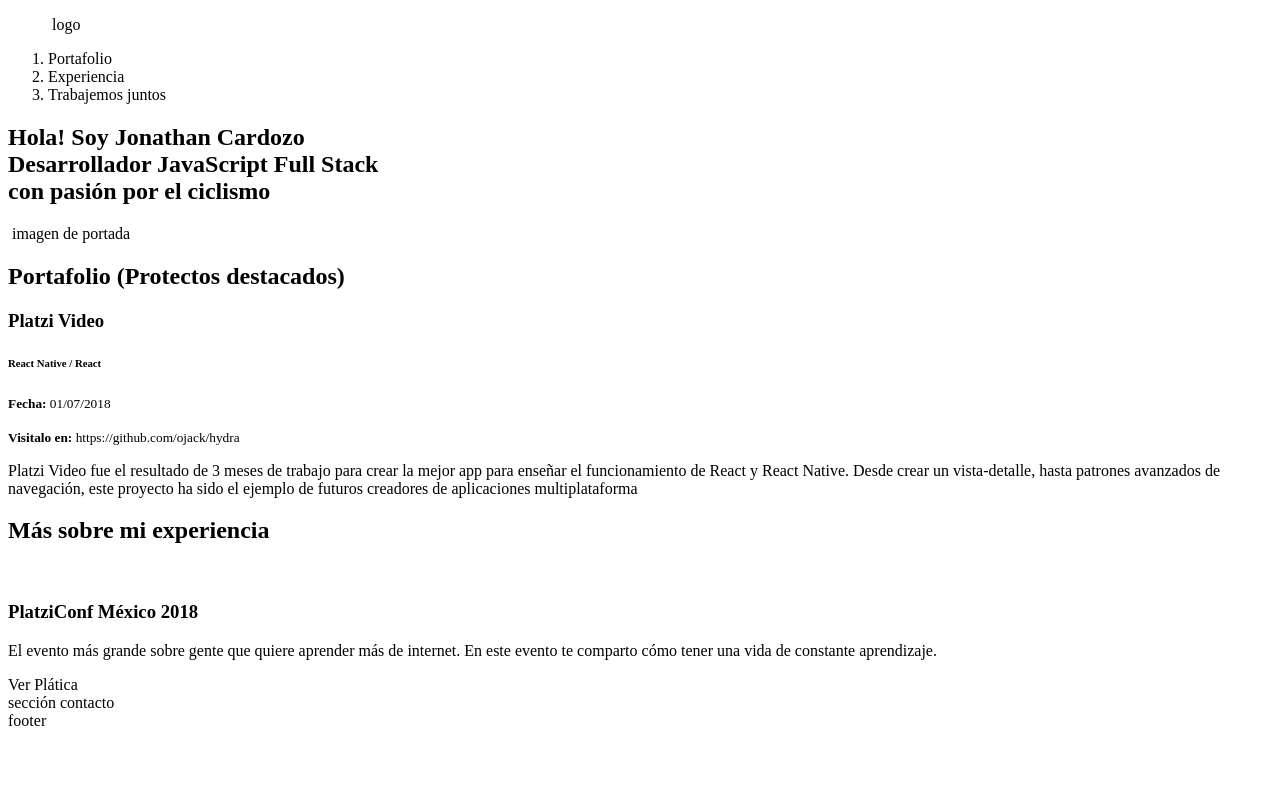
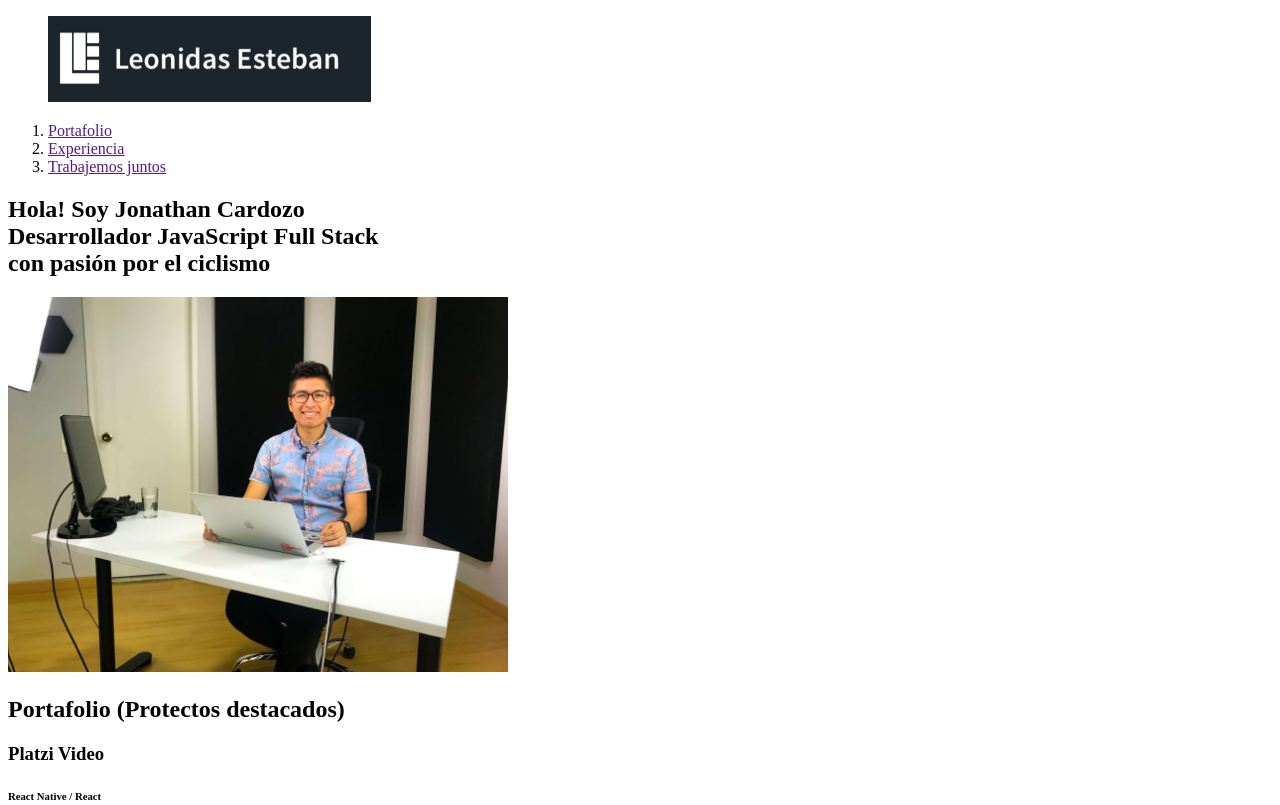
Before and after one commit to Conit0/desarrolloWeb, a plain HTML site: page index.html in a window 1280 px wide. Shown: the top 805 px of the page. Drawn offline with Linux system fonts and the light colour scheme.

Commit message:
Añdiendo imagenes(logo,hero,react,confe) y Atributos HTML

```diff
--- a/index.html
+++ b/index.html
@@ -1,24 +1,26 @@
 <!DOCTYPE html>
-<html>
+<html lang="es">
   <head>
+    <meta http-equiv="Content-Type" content="text/html;charset=UTF-8">
     <title>Jonathan Cardozo</title>
+    <link rel="icon" type="img/png" href="img/favicon.png">
   </head>
   <body>
     <header>
       <div>
         <figure>
-          <img> logo
+          <img src="img/logo.png" alt="Texto alernativo que se mostrara sino carga la imagen"/>
         </figure>
         <nav>
           <ol>
             <li>
-              <a>Portafolio</a>
+              <a href="">Portafolio</a>
             </li>
             <li>
-              <a>Experiencia</a>
+              <a href="">Experiencia</a>
             </li>
             <li>
-              <a>Trabajemos juntos</a>
+              <a href="">Trabajemos juntos</a>
             </li>
           </ol>
         </nav>
@@ -28,7 +30,7 @@
       <h1>
         Hola! Soy <strong>Jonathan Cardozo</strong> <br/> Desarrollador JavaScript Full Stack <br/>con pasión por el <strong>ciclismo</strong>
       </h1>
-      <img/> imagen de portada
+      <img src="img/hero.jpg" alt="Imagen principal del sitio" width="500">
     </section>
     <section>
         <h2>Portafolio (Protectos destacados)</h2>
@@ -38,13 +40,14 @@
           <p><small><strong>Fecha:</strong> 01/07/2018</small></p>
           <p><small><strong>Visitalo en:</strong> https://github.com/ojack/hydra</small></p>
           <p>Platzi Video fue el resultado de 3 meses de trabajo para crear la mejor app para enseñar el funcionamiento de React y React Native. Desde crear un vista-detalle, hasta patrones avanzados de navegación, este proyecto ha sido el ejemplo de futuros creadores de aplicaciones multiplataforma</p>
+          <img src="img/platzi-video-react-native.png" alt="Protecto del curso de React" width="500">
         </article>
     </section>
     <section>
         <h2>Más sobre mi experiencia</h2>
       <article>
         <figure>
-          <img/>
+          <img src="img/platzi-conf.jpg" alt="imagen de la conferencia" width="500"/>
         </figure>
         <h3>PlatziConf México 2018</h3>
         <p>El evento más grande sobre gente que quiere aprender más de internet. En este evento te comparto cómo tener una vida de constante aprendizaje.</p>
```
